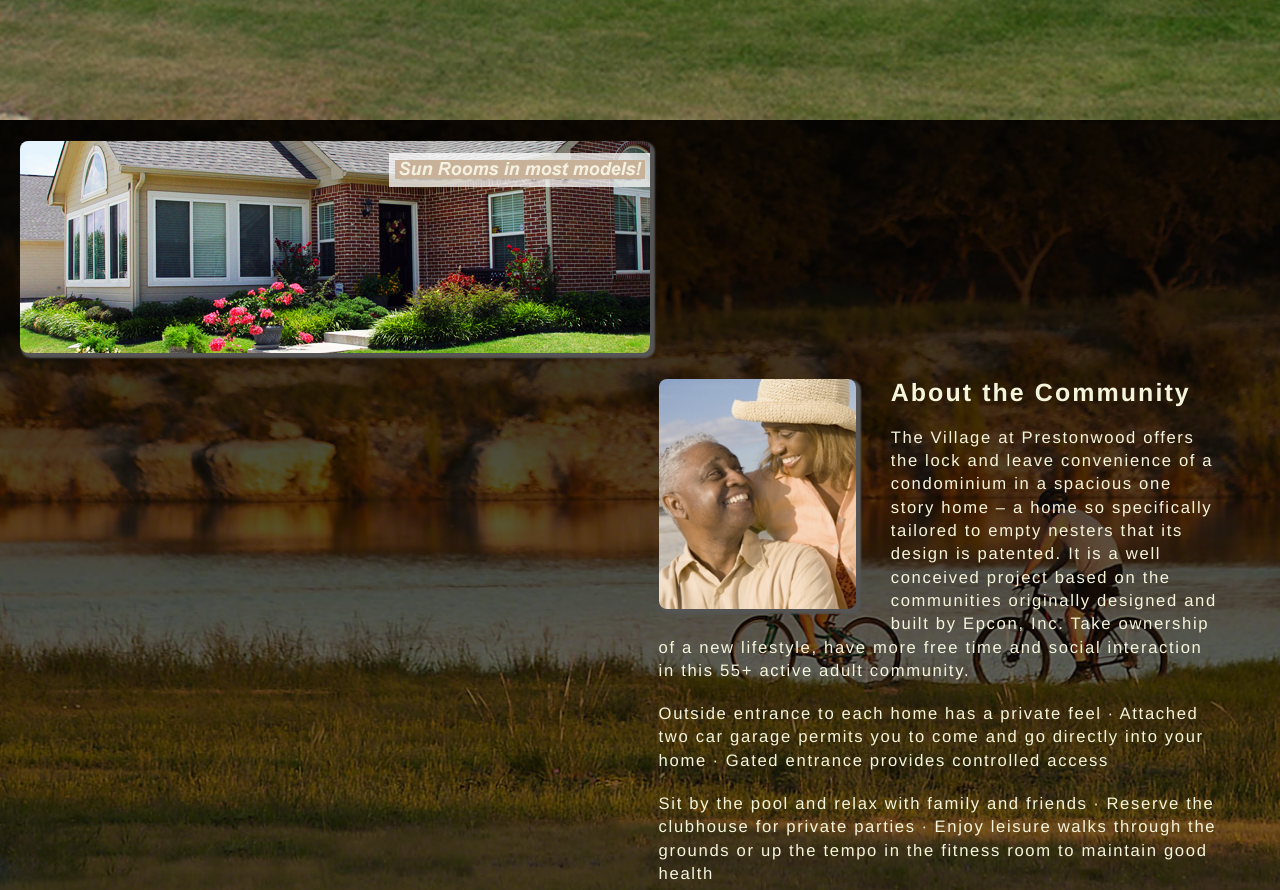
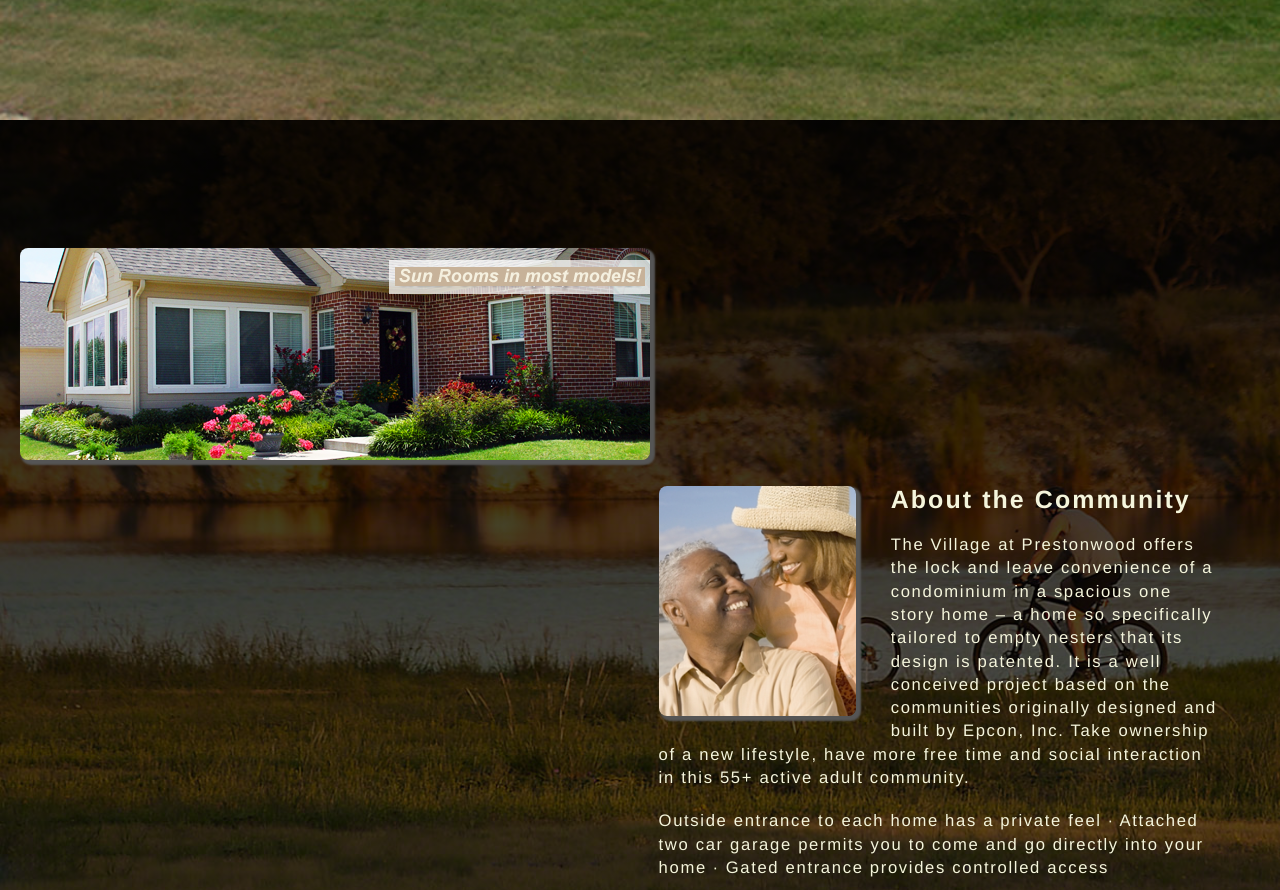
Before and after one commit to tmroberts/vpw, a website: page public/about.html in a window 1280 px wide. Shown: the part 680-1570 px from the top of the page. Drawn offline with nearby package versions, Linux system fonts and the light colour scheme.

Commit message:
Adjust padding on communityDesc so that the content remains below the nav when the full page is viewed

```diff
--- a/scss/style.scss
+++ b/scss/style.scss
@@ -165,7 +165,8 @@ nav li a:hover {
   width: 100%;
   text-align: left;
   /*margin-top: 06%;*/
-  padding-top: 1em;
+  padding-top: 10%;
+  padding-bottom: 20%;
   background-size: cover;
   width: 100%;
 }
```
Also changed, not shown: public/index.html (+1 -1 lines), public/style.css.
